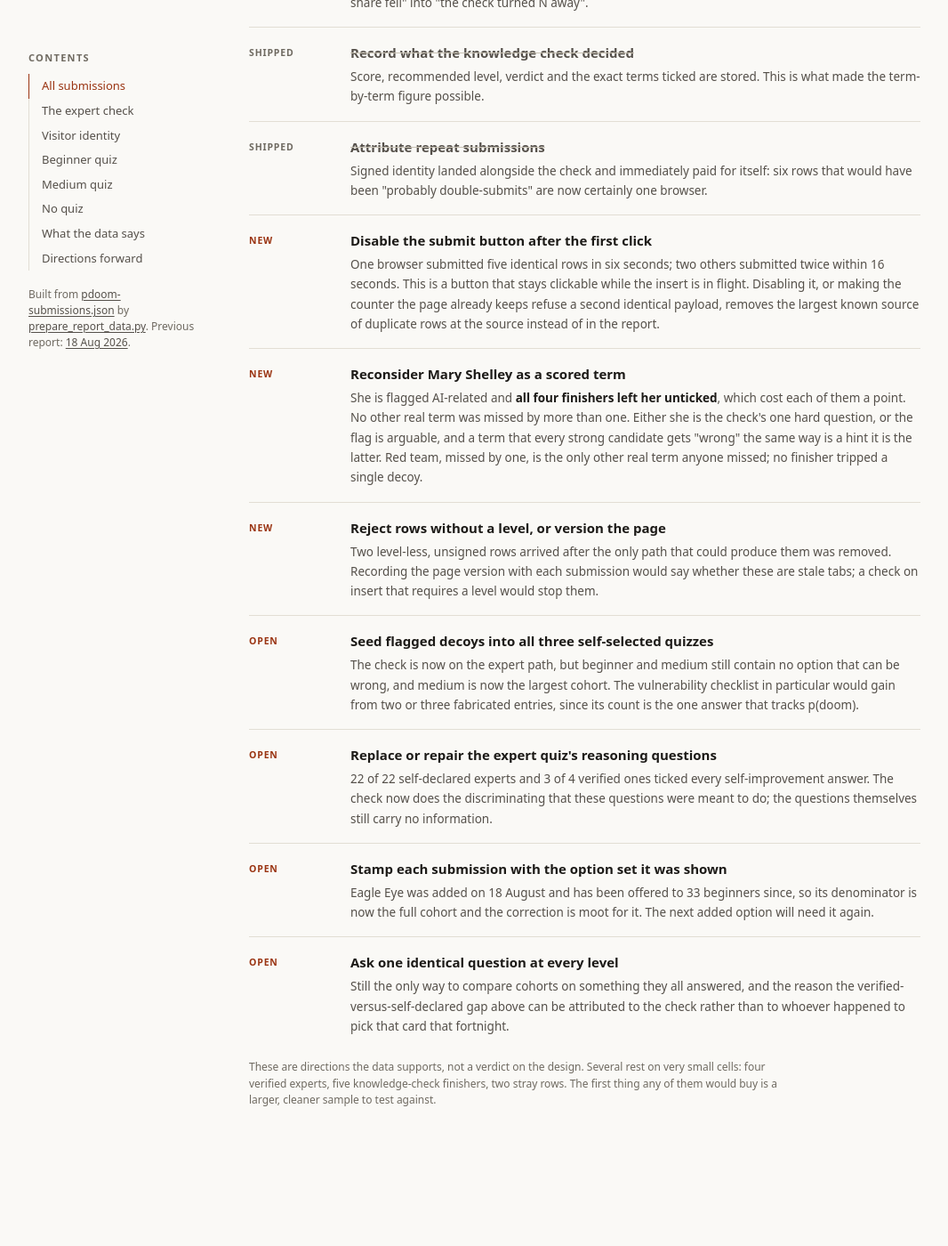
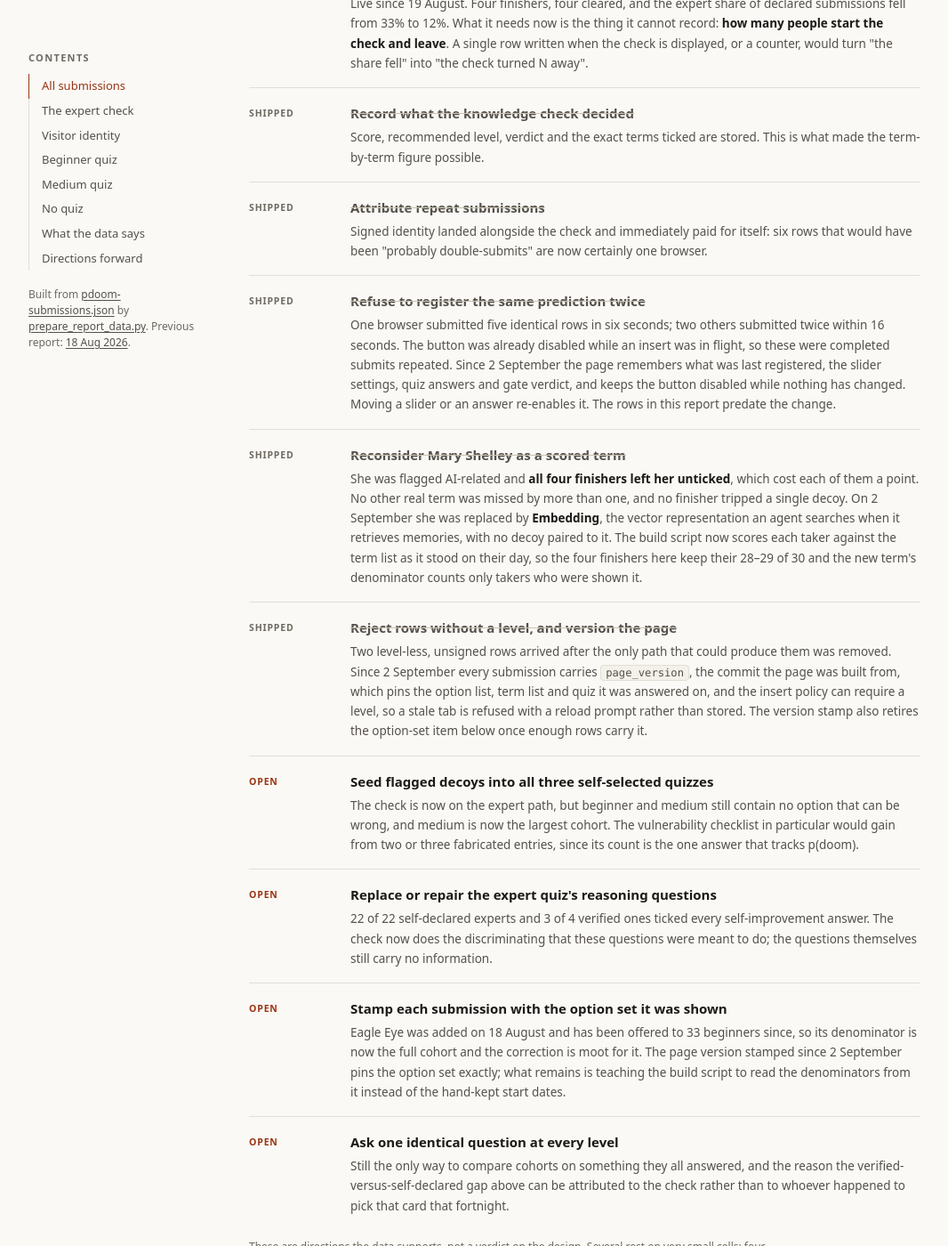
Before and after one commit to neoneye/pdoom-calculator, a Jekyll site: the page reports/submissions-2026-09-01.html, which Jekyll copies as it is, in a window 1280 px wide and 1400 px high, scrolled down 14307 px. Shown: the whole window at 89% size, without its empty margins (18-1084 px from the left). Built offline with Jekyll 4.4.1, drawn with Linux system fonts in a browser that asks for light colours; before the commit the page ends 15633 px from its top, so only the background shows below that; some of the changed text lies outside the part shown.

Commit message:
Mark the 2 September changes as shipped in the report
The duplicate-submission guard, the Embedding term and the page-version
stamp all landed the day after the export. The data is unchanged; only the
directions list and the term-chart footnote say what has since been done.

Co-Authored-By: Claude Fable 5.1 <noreply@anthropic.com>

```diff
--- a/reports/submissions-2026-09-01.html
+++ b/reports/submissions-2026-09-01.html
@@ -324,7 +324,7 @@
         <p class="how" id="terms-sub"></p>
         <div class="plot"><div class="split" id="chart-terms"></div><div class="tooltip" id="tt-k"></div></div>
         <p class="finding" id="terms-verdict"></p>
-        <p class="footnote">Decoy-to-term pairings are an editorial reading of the term list; the AI-related flags come from the page. The one submission through the retired standalone path (April 2026) is shown separately in the tooltip: it found 9 real terms, tripped 6 decoys and was routed to beginner.</p>
+        <p class="footnote">Decoy-to-term pairings are an editorial reading of the term list; the AI-related flags come from the page. The one submission through the retired standalone path (April 2026) is shown separately in the tooltip: it found 9 real terms, tripped 6 decoys and was routed to beginner. Mary Shelley was replaced by Embedding on 2 September, after this export; the four finishers here were all shown her.</p>
       </figure>
 
       <figure>
@@ -454,22 +454,22 @@
 
     <!-- ============ 8. DIRECTIONS ============ -->
     <section class="part" id="directions">
-      <div class="part-head"><span class="eyebrow">Directions forward</span><span class="rule"></span><span class="count">three shipped, four open, three new</span></div>
+      <div class="part-head"><span class="eyebrow">Directions forward</span><span class="rule"></span><span class="count">six shipped, four open</span></div>
       <h2>What to change next, and what the previous list produced</h2>
-      <p class="lede">The August report listed seven changes. Three shipped on 19 August and this report is the first to measure them. The rest stand, and the new data adds three.</p>
+      <p class="lede">The August report listed seven changes. Three shipped on 19 August and this report is the first to measure them. Three more, prompted by the findings above, shipped on 2 September, the day after this export, so the next report is the first that can measure those. Four stand.</p>
       <ul class="recs">
         <li><span class="status done">Shipped</span><div><div class="what done">Gate the expert path behind a decoy check</div><div class="why">Live since 19 August. Four finishers, four cleared, and the expert share of declared submissions fell from 33% to 12%. What it needs now is the thing it cannot record: <b>how many people start the check and leave</b>. A single row written when the check is displayed, or a counter, would turn "the share fell" into "the check turned N away".</div></div></li>
         <li><span class="status done">Shipped</span><div><div class="what done">Record what the knowledge check decided</div><div class="why">Score, recommended level, verdict and the exact terms ticked are stored. This is what made the term-by-term figure possible.</div></div></li>
         <li><span class="status done">Shipped</span><div><div class="what done">Attribute repeat submissions</div><div class="why">Signed identity landed alongside the check and immediately paid for itself: six rows that would have been "probably double-submits" are now certainly one browser.</div></div></li>
-        <li><span class="status open">New</span><div><div class="what">Disable the submit button after the first click</div><div class="why">One browser submitted five identical rows in six seconds; two others submitted twice within 16 seconds. This is a button that stays clickable while the insert is in flight. Disabling it, or making the counter the page already keeps refuse a second identical payload, removes the largest known source of duplicate rows at the source instead of in the report.</div></div></li>
-        <li><span class="status open">New</span><div><div class="what">Reconsider Mary Shelley as a scored term</div><div class="why">She is flagged AI-related and <b>all four finishers left her unticked</b>, which cost each of them a point. No other real term was missed by more than one. Either she is the check's one hard question, or the flag is arguable, and a term that every strong candidate gets "wrong" the same way is a hint it is the latter. Red team, missed by one, is the only other real term anyone missed; no finisher tripped a single decoy.</div></div></li>
-        <li><span class="status open">New</span><div><div class="what">Reject rows without a level, or version the page</div><div class="why">Two level-less, unsigned rows arrived after the only path that could produce them was removed. Recording the page version with each submission would say whether these are stale tabs; a check on insert that requires a level would stop them.</div></div></li>
+        <li><span class="status done">Shipped</span><div><div class="what done">Refuse to register the same prediction twice</div><div class="why">One browser submitted five identical rows in six seconds; two others submitted twice within 16 seconds. The button was already disabled while an insert was in flight, so these were completed submits repeated. Since 2 September the page remembers what was last registered, the slider settings, quiz answers and gate verdict, and keeps the button disabled while nothing has changed. Moving a slider or an answer re-enables it. The rows in this report predate the change.</div></div></li>
+        <li><span class="status done">Shipped</span><div><div class="what done">Reconsider Mary Shelley as a scored term</div><div class="why">She was flagged AI-related and <b>all four finishers left her unticked</b>, which cost each of them a point. No other real term was missed by more than one, and no finisher tripped a single decoy. On 2 September she was replaced by <b>Embedding</b>, the vector representation an agent searches when it retrieves memories, with no decoy paired to it. The build script now scores each taker against the term list as it stood on their day, so the four finishers here keep their 28–29 of 30 and the new term's denominator counts only takers who were shown it.</div></div></li>
+        <li><span class="status done">Shipped</span><div><div class="what done">Reject rows without a level, and version the page</div><div class="why">Two level-less, unsigned rows arrived after the only path that could produce them was removed. Since 2 September every submission carries <code>page_version</code>, the commit the page was built from, which pins the option list, term list and quiz it was answered on, and the insert policy can require a level, so a stale tab is refused with a reload prompt rather than stored. The version stamp also retires the option-set item below once enough rows carry it.</div></div></li>
         <li><span class="status open">Open</span><div><div class="what">Seed flagged decoys into all three self-selected quizzes</div><div class="why">The check is now on the expert path, but beginner and medium still contain no option that can be wrong, and medium is now the largest cohort. The vulnerability checklist in particular would gain from two or three fabricated entries, since its count is the one answer that tracks p(doom).</div></div></li>
         <li><span class="status open">Open</span><div><div class="what">Replace or repair the expert quiz's reasoning questions</div><div class="why">22 of 22 self-declared experts and 3 of 4 verified ones ticked every self-improvement answer. The check now does the discriminating that these questions were meant to do; the questions themselves still carry no information.</div></div></li>
-        <li><span class="status open">Open</span><div><div class="what">Stamp each submission with the option set it was shown</div><div class="why">Eagle Eye was added on 18 August and has been offered to 33 beginners since, so its denominator is now the full cohort and the correction is moot for it. The next added option will need it again.</div></div></li>
+        <li><span class="status open">Open</span><div><div class="what">Stamp each submission with the option set it was shown</div><div class="why">Eagle Eye was added on 18 August and has been offered to 33 beginners since, so its denominator is now the full cohort and the correction is moot for it. The page version stamped since 2 September pins the option set exactly; what remains is teaching the build script to read the denominators from it instead of the hand-kept start dates.</div></div></li>
         <li><span class="status open">Open</span><div><div class="what">Ask one identical question at every level</div><div class="why">Still the only way to compare cohorts on something they all answered, and the reason the verified-versus-self-declared gap above can be attributed to the check rather than to whoever happened to pick that card that fortnight.</div></div></li>
       </ul>
-      <p class="footnote">These are directions the data supports, not a verdict on the design. Several rest on very small cells: four verified experts, five knowledge-check finishers, two stray rows. The first thing any of them would buy is a larger, cleaner sample to test against.</p>
+      <p class="footnote">These are directions the data supports, not a verdict on the design. Several rest on very small cells: four verified experts, five knowledge-check finishers, two stray rows. The first thing any of them buys is a larger, cleaner sample to test against, which the three 2 September changes exist to produce.</p>
     </section>
   </main>
 </div>
```
